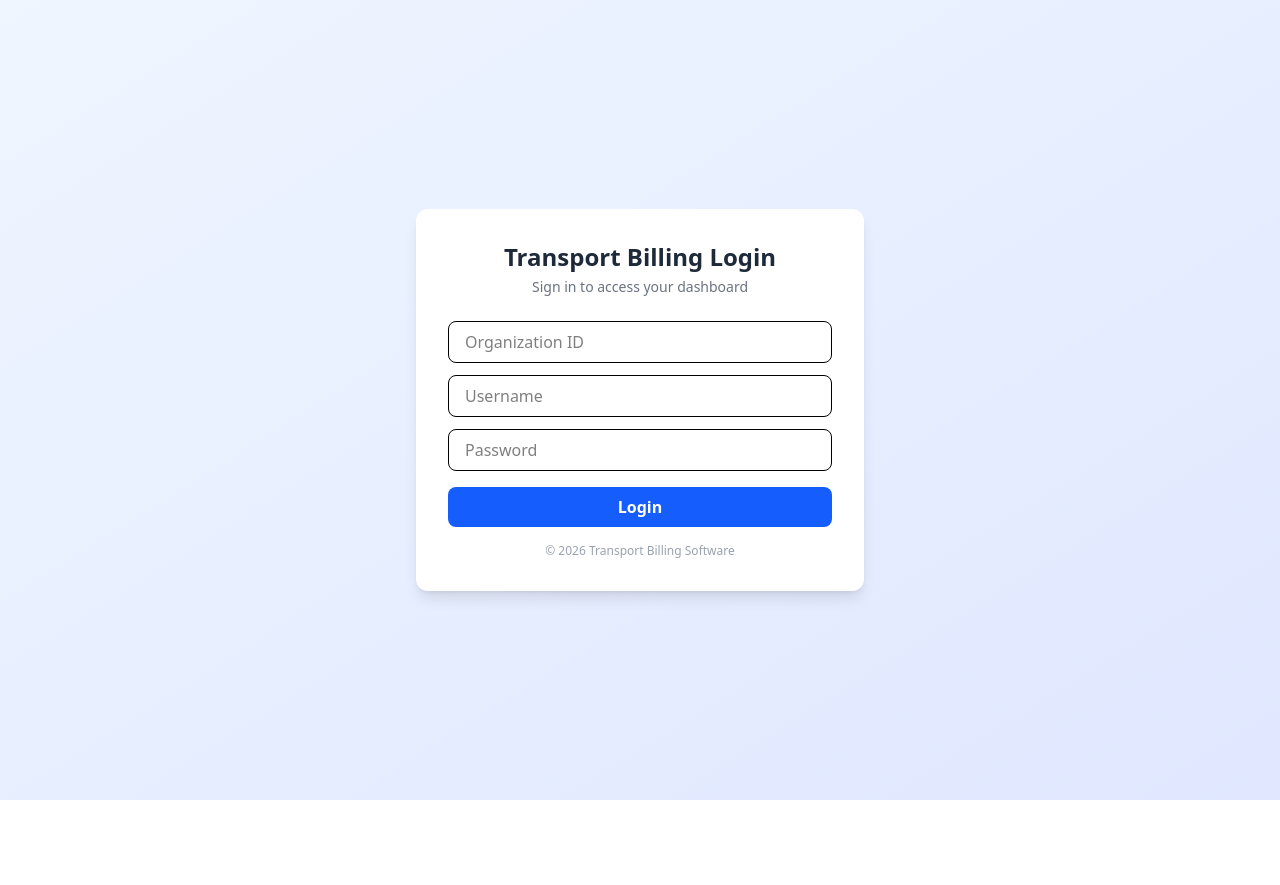
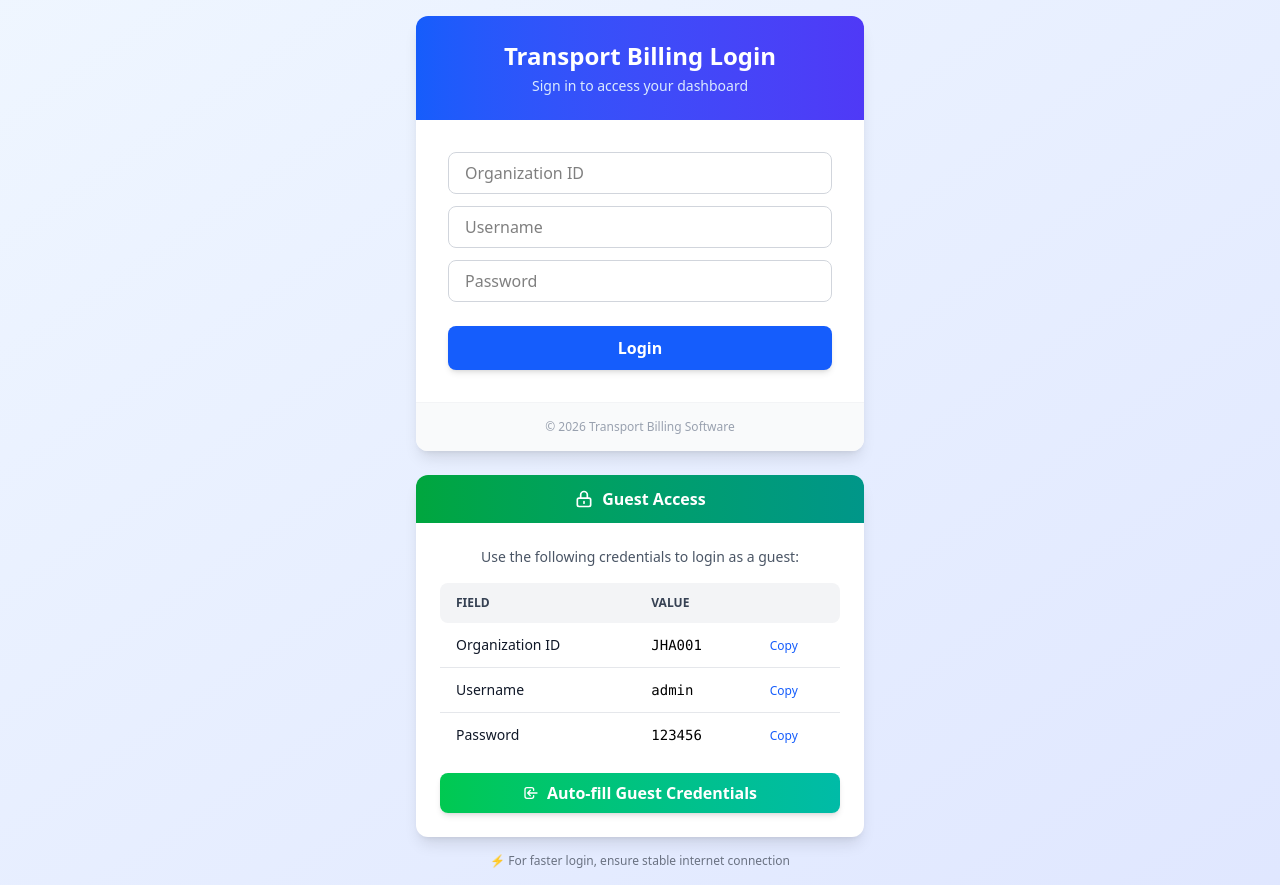
Before and after one commit to RonakJha-01/JhaSystems, a React (Vite) app in the folder JhaSystems-frontend/: page /login in a window 1280 px wide. Before the commit the page ends 800 px from the top, so only its background shows below. Built offline with nearby package versions, Linux system fonts and the light colour scheme; no server answers.

Commit message:
changes in login

```diff
--- a/JhaSystems-frontend/src/pages/Login.jsx
+++ b/JhaSystems-frontend/src/pages/Login.jsx
@@ -1,4 +1,4 @@
-import { useState } from "react";
+import { useState, useEffect } from "react";
 import api from "../api/axios";
 import { useAuth } from "../auth/AuthContext";
 import { useNavigate } from "react-router-dom";
@@ -20,13 +20,32 @@ const Login = () => {
     setForm({ ...form, [e.target.name]: e.target.value });
   };
 
+  // Auto-fill guest credentials
+  const fillGuestCredentials = () => {
+    setForm({
+      orgCode: "JHA001",
+      username: "admin",
+      password: "123456",
+    });
+  };
+
   const handleSubmit = async (e) => {
     e.preventDefault();
     setError("");
     setLoading(true);
 
+    // Set timeout to prevent hanging requests (15 seconds max)
+    const controller = new AbortController();
+    const timeoutId = setTimeout(() => controller.abort(), 15000);
+
     try {
-      const res = await api.post("/auth/login", form);
+      const res = await api.post("/auth/login", form, {
+        signal: controller.signal,
+        // Add timeout to axios config
+        timeout: 10000,
+      });
+
+      clearTimeout(timeoutId);
 
       login(
         {
@@ -38,43 +57,59 @@ const Login = () => {
 
       navigate("/");
     } catch (err) {
-      setError(err.response?.data?.message || "Login failed");
+      clearTimeout(timeoutId);
+
+      if (err.code === "ECONNABORTED" || err.name === "AbortError") {
+        setError("Request timeout. Please check your connection and try again.");
+      } else {
+        setError(err.response?.data?.message || "Login failed. Please try again.");
+      }
     } finally {
       setLoading(false);
     }
   };
 
   return (
-    <div className="min-h-screen flex items-center justify-center bg-linear-to-br from-blue-50 to-indigo-100">
+    <div className="min-h-screen flex items-center justify-center bg-linear-to-br from-blue-50 to-indigo-100 p-4">
+      <div className="w-full max-w-md">
+        {/* Login Form */}
         <form
           onSubmit={handleSubmit}
-        className="bg-white p-8 rounded-xl shadow-lg w-full max-w-md"
+          className="bg-white rounded-xl shadow-lg overflow-hidden"
         >
           {/* Header */}
-        <div className="text-center mb-6">
-          <h2 className="text-2xl font-bold text-gray-800">Transport Billing Login</h2>
-          <p className="text-gray-500 text-sm mt-1">Sign in to access your dashboard</p>
+          <div className="bg-linear-to-r from-blue-600 to-indigo-600 px-8 py-6">
+            <h2 className="text-2xl font-bold text-white text-center">
+              Transport Billing Login
+            </h2>
+            <p className="text-blue-100 text-sm text-center mt-1">
+              Sign in to access your dashboard
+            </p>
           </div>
 
+          <div className="p-8">
             {/* Error */}
             {error && (
-          <p className="text-red-500 text-sm mb-4 text-center bg-red-50 p-2 rounded">
-            {error}
-          </p>
+              <div className="mb-4 p-3 bg-red-50 border border-red-200 rounded-lg">
+                <p className="text-red-600 text-sm text-center">{error}</p>
+              </div>
             )}
 
             {/* Inputs */}
+            <div className="space-y-3">
               <input
                 name="orgCode"
                 placeholder="Organization ID"
-          className="w-full px-4 py-2 mb-3 border rounded-lg focus:ring-2 focus:ring-blue-500 focus:outline-none"
+                value={form.orgCode}
+                className="w-full px-4 py-2 border border-gray-300 rounded-lg focus:ring-2 focus:ring-blue-500 focus:border-transparent transition outline-none"
                 onChange={handleChange}
                 required
               />
               <input
                 name="username"
                 placeholder="Username"
-          className="w-full px-4 py-2 mb-3 border rounded-lg focus:ring-2 focus:ring-blue-500 focus:outline-none"
+                value={form.username}
+                className="w-full px-4 py-2 border border-gray-300 rounded-lg focus:ring-2 focus:ring-blue-500 focus:border-transparent transition outline-none"
                 onChange={handleChange}
                 required
               />
@@ -82,18 +117,20 @@ const Login = () => {
                 type="password"
                 name="password"
                 placeholder="Password"
-          className="w-full px-4 py-2 mb-4 border rounded-lg focus:ring-2 focus:ring-blue-500 focus:outline-none"
+                value={form.password}
+                className="w-full px-4 py-2 border border-gray-300 rounded-lg focus:ring-2 focus:ring-blue-500 focus:border-transparent transition outline-none"
                 onChange={handleChange}
                 required
               />
+            </div>
 
             {/* Button */}
             <button
               type="submit"
               disabled={loading}
-          className={`w-full py-2 rounded-lg font-semibold transition flex items-center justify-center
+              className={`w-full mt-6 py-2.5 rounded-lg font-semibold transition flex items-center justify-center
                 ${loading ? "bg-blue-400 cursor-not-allowed" : "bg-blue-600 hover:bg-blue-700"}
-            text-white`}
+                text-white shadow-md`}
             >
               {loading ? (
                 <>
@@ -123,12 +160,121 @@ const Login = () => {
                 "Login"
               )}
             </button>
+          </div>
 
           {/* Footer */}
-        <p className="text-xs text-gray-400 text-center mt-4">
+          <div className="bg-gray-50 px-8 py-4 border-t border-gray-100">
+            <p className="text-xs text-gray-400 text-center">
               © {new Date().getFullYear()} Transport Billing Software
             </p>
+          </div>
         </form>
+
+        {/* Guest Credentials Table */}
+        <div className="mt-6 bg-white rounded-xl shadow-lg overflow-hidden">
+          <div className="bg-linear-to-r from-green-600 to-teal-600 px-6 py-3">
+            <h3 className="text-white font-semibold text-center flex items-center justify-center gap-2">
+              <svg
+                className="w-5 h-5"
+                fill="none"
+                stroke="currentColor"
+                viewBox="0 0 24 24"
+              >
+                <path
+                  strokeLinecap="round"
+                  strokeLinejoin="round"
+                  strokeWidth="2"
+                  d="M12 15v2m-6 4h12a2 2 0 002-2v-6a2 2 0 00-2-2H6a2 2 0 00-2 2v6a2 2 0 002 2zm10-10V7a4 4 0 00-8 0v4h8z"
+                />
+              </svg>
+              Guest Access
+            </h3>
+          </div>
+
+          <div className="p-6">
+            <p className="text-gray-600 text-sm text-center mb-4">
+              Use the following credentials to login as a guest:
+            </p>
+
+            <div className="overflow-x-auto">
+              <table className="w-full text-sm text-left">
+                <thead className="text-xs text-gray-700 uppercase bg-gray-100">
+                  <tr>
+                    <th className="px-4 py-3 rounded-l-lg">Field</th>
+                    <th className="px-4 py-3">Value</th>
+                    <th className="px-4 py-3 rounded-r-lg"></th>
+                  </tr>
+                </thead>
+                <tbody>
+                  <tr className="border-b border-gray-200 hover:bg-gray-50 transition">
+                    <td className="px-4 py-3 font-medium text-gray-900">Organization ID</td>
+                    <td className="px-4 py-3 font-mono text-sm">JHA001</td>
+                    <td className="px-4 py-3">
+                      <button
+                        onClick={() => setForm({ ...form, orgCode: "JHA001" })}
+                        className="text-blue-600 hover:text-blue-800 text-xs font-medium"
+                      >
+                        Copy
+                      </button>
+                    </td>
+                  </tr>
+                  <tr className="border-b border-gray-200 hover:bg-gray-50 transition">
+                    <td className="px-4 py-3 font-medium text-gray-900">Username</td>
+                    <td className="px-4 py-3 font-mono text-sm">admin</td>
+                    <td className="px-4 py-3">
+                      <button
+                        onClick={() => setForm({ ...form, username: "admin" })}
+                        className="text-blue-600 hover:text-blue-800 text-xs font-medium"
+                      >
+                        Copy
+                      </button>
+                    </td>
+                  </tr>
+                  <tr className="hover:bg-gray-50 transition">
+                    <td className="px-4 py-3 font-medium text-gray-900">Password</td>
+                    <td className="px-4 py-3 font-mono text-sm">123456</td>
+                    <td className="px-4 py-3">
+                      <button
+                        onClick={() => setForm({ ...form, password: "123456" })}
+                        className="text-blue-600 hover:text-blue-800 text-xs font-medium"
+                      >
+                        Copy
+                      </button>
+                    </td>
+                  </tr>
+                </tbody>
+              </table>
+            </div>
+
+            <button
+              onClick={fillGuestCredentials}
+              className="w-full mt-4 py-2 bg-linear-to-r from-green-500 to-teal-500 hover:from-green-600 hover:to-teal-600 text-white font-semibold rounded-lg transition shadow-md flex items-center justify-center gap-2"
+            >
+              <svg
+                className="w-4 h-4"
+                fill="none"
+                stroke="currentColor"
+                viewBox="0 0 24 24"
+              >
+                <path
+                  strokeLinecap="round"
+                  strokeLinejoin="round"
+                  strokeWidth="2"
+                  d="M11 16l-4-4m0 0l4-4m-4 4h14m-5 4v1a3 3 0 01-3 3H6a3 3 0 01-3-3V7a3 3 0 013-3h7a3 3 0 013 3v1"
+                />
+              </svg>
+              Auto-fill Guest Credentials
+            </button>
+          </div>
+        </div>
+
+        {/* Performance Tip */}
+        <div className="mt-4 text-center">
+          <p className="text-xs text-gray-500">
+            ⚡ For faster login, ensure stable internet connection
+          </p>
+        </div>
+      </div>
     </div>
   );
 };
```
Lines whose indentation alone changed are shown as unchanged.
